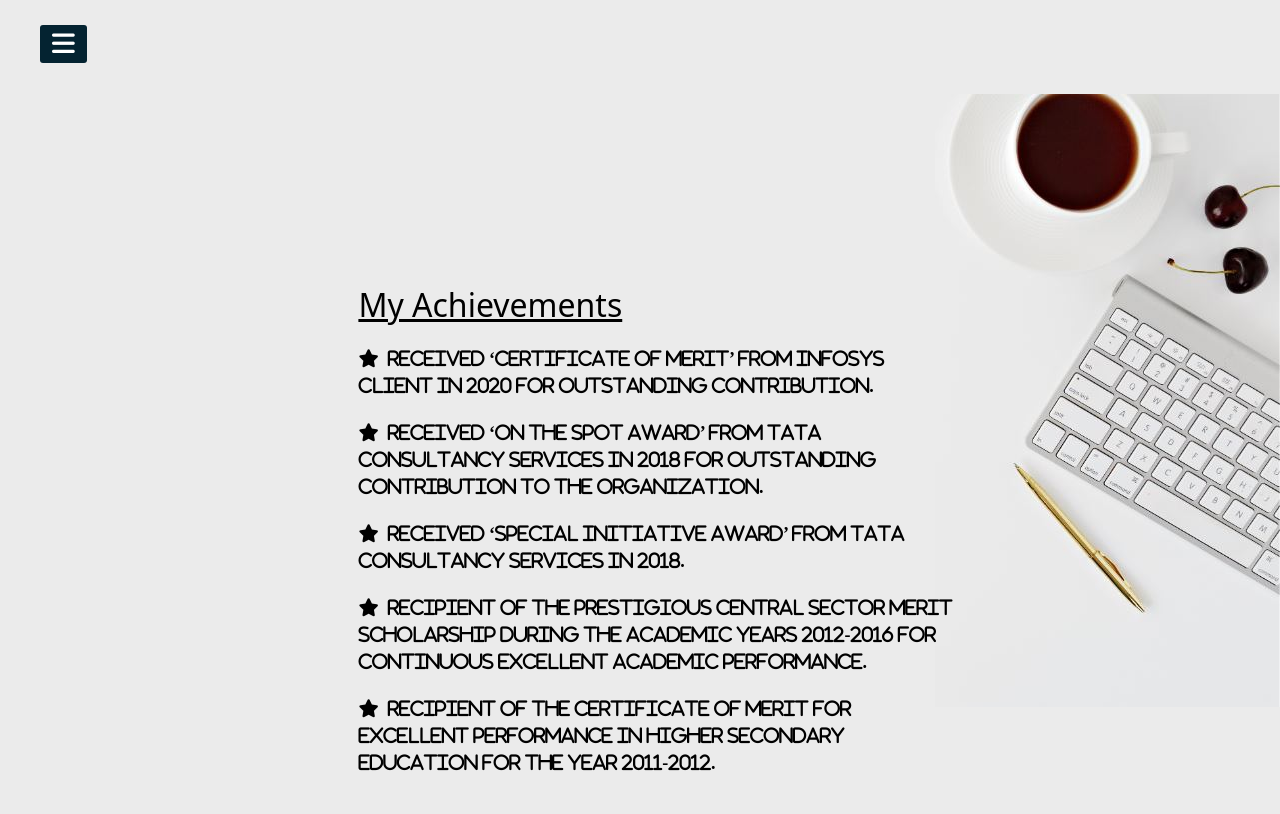
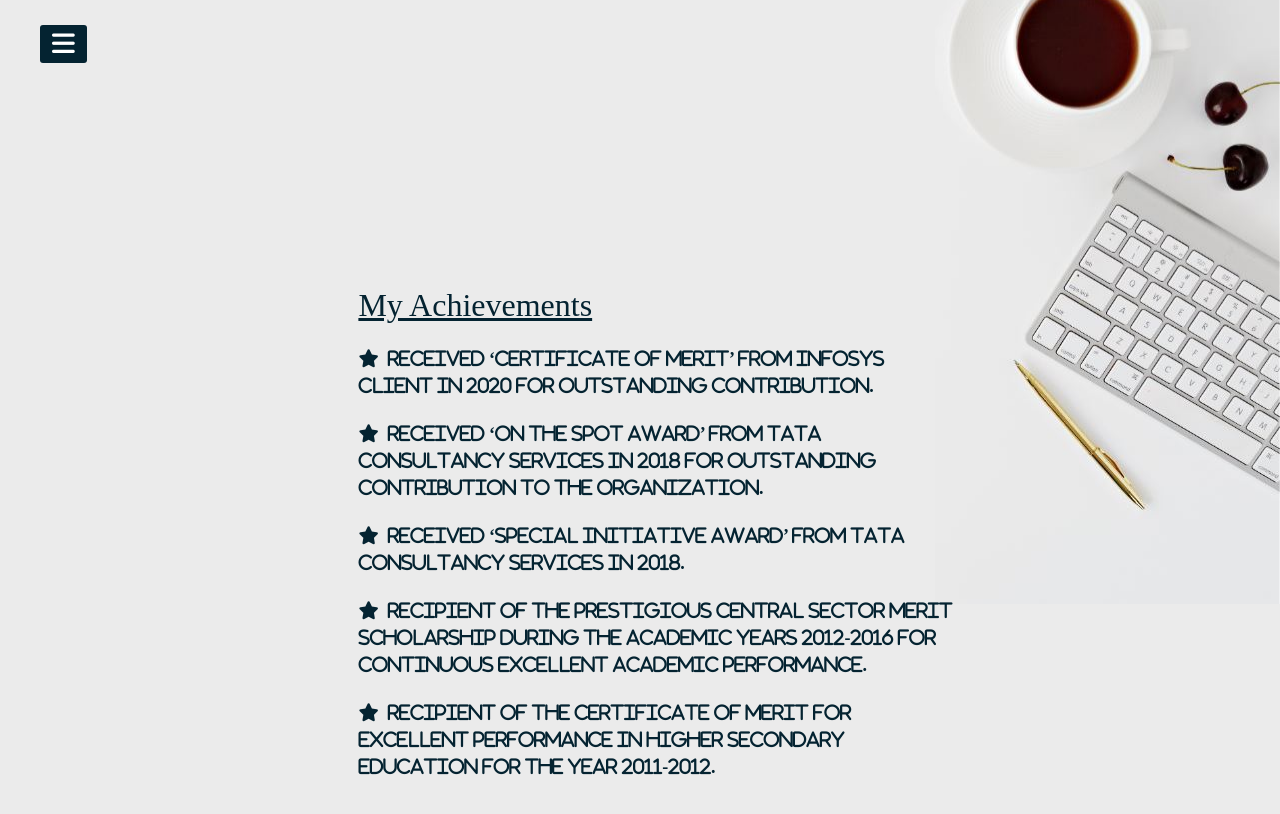
Before and after one commit to Diya-Lal/DiyaLalA, an Angular app: page /achievements in a window 1280 px wide. Shown: the top 814 px of the page. Built offline with nearby package versions, Linux system fonts and the light colour scheme.

Commit message:
Profile Details more changes

```diff
--- a/src/app/about/about.component.scss
+++ b/src/app/about/about.component.scss
@@ -1,6 +1,5 @@
 .about {
     max-width: 50%;
-    color: black;
     font-size: 18px;
     width: 60%;
     font-weight: bold;
--- a/src/app/experience/experience.component.html
+++ b/src/app/experience/experience.component.html
@@ -25,8 +25,12 @@
                 <h3>{{experiences[0]?.role}}</h3>
                 <h4>{{experiences[0]?.company}}</h4>
                 <div class="flex-item">
-                    <h5>{{experiences[0]?.period}}</h5>
-                    <h5 id="item-margin">{{experiences[0]?.location}}</h5>
+                    <div class="item">
+                        <h5>{{experiences[0]?.period}}</h5>
+                    </div>
+                    <div  class="item">
+                        <h5>{{experiences[0]?.location}}</h5>
+                    </div>
                 </div>
                 <div>Tasks</div>
                 <ul>
@@ -41,8 +45,12 @@
                 <h3>{{experiences[1]?.role}}</h3>
                 <h4>{{experiences[1]?.company}}</h4>
                 <div class="flex-item">
-                    <h5>{{experiences[1]?.period}}</h5>
-                    <h5 id="item-margin">{{experiences[1]?.location}}</h5>
+                    <div class="item">
+                        <h5>{{experiences[1]?.period}}</h5>
+                    </div>
+                    <div  class="item">
+                        <h5>{{experiences[1]?.location}}</h5>
+                    </div>
                 </div>
                 <div>Tasks</div>
                 <ul>
--- a/src/app/experience/experience.component.scss
+++ b/src/app/experience/experience.component.scss
@@ -15,6 +15,10 @@
       margin-bottom: 20px;
   }
 
+.item {
+    flex: 1;
+}
+
 .carousel-control-prev{
     margin-left: -20%;
 }
--- a/src/app/home/home.component.html
+++ b/src/app/home/home.component.html
@@ -1 +1,2 @@
 <h1>DIYA LAL AMMIANICKAL</h1>
+<button routerLink = "/about" type="button" class="btn btn-primary know-more">Know More</button>
--- a/src/app/home/home.component.scss
+++ b/src/app/home/home.component.scss
@@ -0,0 +1,4 @@
+.know-more {
+    background-color: #042331;
+    margin: 1% 18%;
+}
--- a/src/app/sidebar/sidebar.component.scss
+++ b/src/app/sidebar/sidebar.component.scss
@@ -85,10 +85,13 @@
     left: 250px;
     opacity: 0;
     pointer-events: none;
+    position: fixed;
 }
+
 
 #check:checked ~ label #cancel {
     left: 210px;
+    position: fixed;
 }
 
 #check:checked ~ section {
--- a/src/app/skills/skills.component.html
+++ b/src/app/skills/skills.component.html
@@ -2,7 +2,7 @@
     <h2>My Skills</h2>
     <h3>Technical Skills</h3>
     <div class="table" *ngFor = "let item of technicalsSkills">
-        <div class="label">
+        <div class="label techskills">
             <i  aria-hidden="true">&nbsp;&nbsp;{{item.type}}</i>
         </div>
         <div class="value">
--- a/src/styles.scss
+++ b/src/styles.scss
@@ -4,16 +4,18 @@
     background: #ebebeb   url(./assets/images/background.jpg) no-repeat;
     //background-size: cover;
     //background-position: center;
-    background-position: right;
+    background-position: 100% -5%;
     height: 100vh;
     font-size: 16px;
+    color: #042331;
+    font-family: "seguor";
 }
 
 .title {
-    color: black;
     font-size: 18px;
     width: 65%;
     font-weight: bold;
+    color: #042331;
 }
 
 h2 {
@@ -27,6 +29,7 @@
 .table {
     display: flex;
     margin: 20px 0px;
+    color: #042331 !important;
 }
 
 .value {
@@ -40,3 +43,13 @@
 .flex-item{
     display: flex;
 }
+
+@media only screen and (max-width: 360px) {
+    .table {
+        display: inline;
+        line-height: 2.5;
+    }
+    .techskills {
+        text-decoration: underline;
+    }
+}
```
